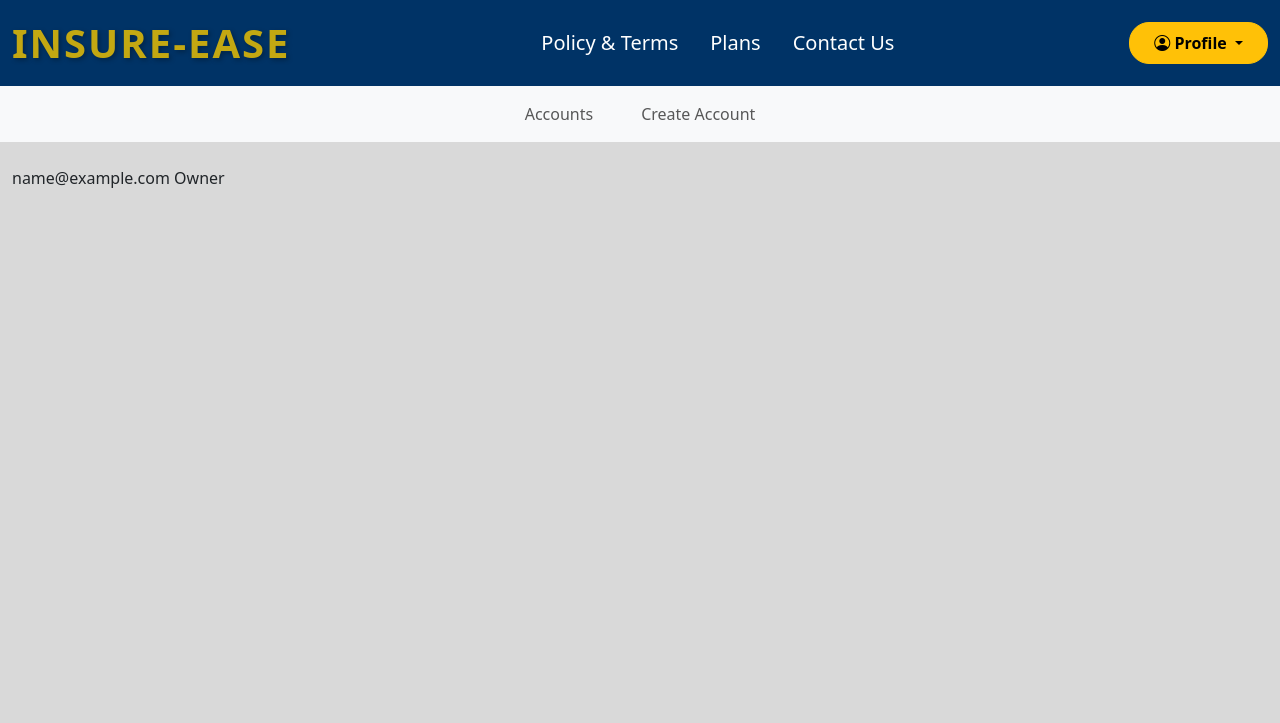
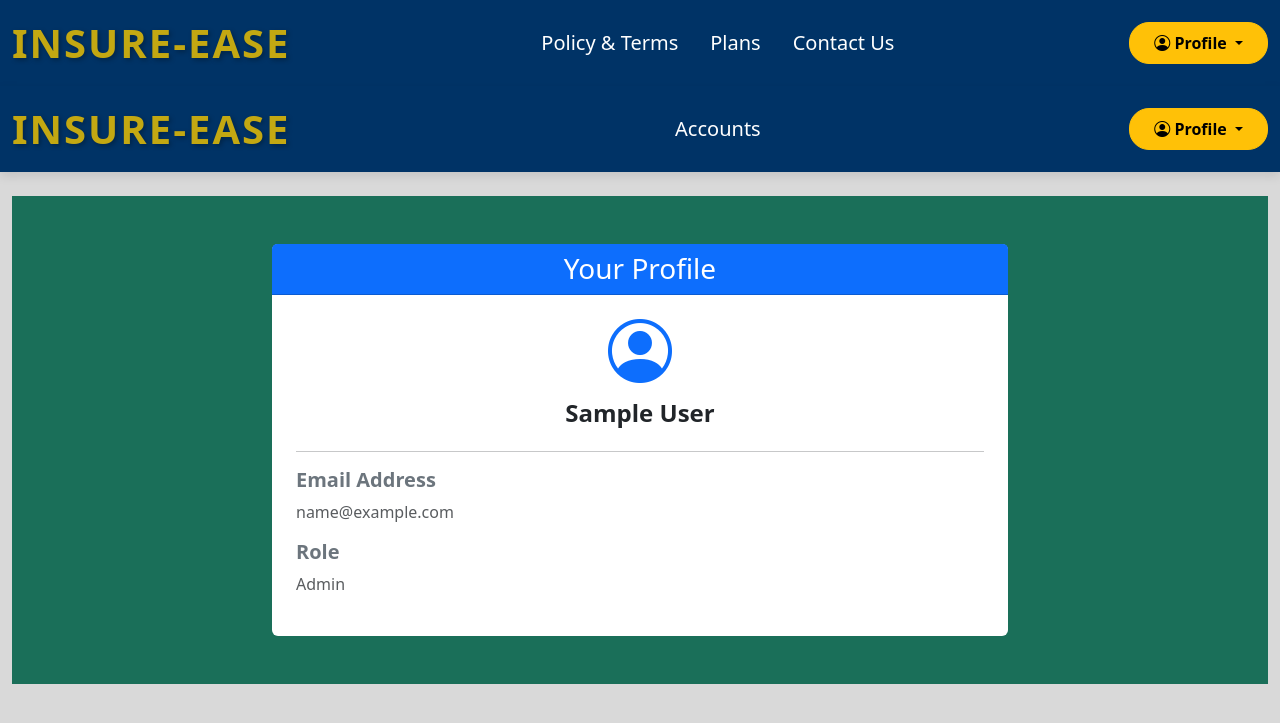
Before and after one commit to KadenNYP/ISPJ_Group5C, a Flask app: page /profile in a window 1280 px wide. Shown: the top 723 px of the page. Run offline with Flask 3, Linux system fonts and the light colour scheme; a user stored in the database is signed in; tables that the repository leaves empty hold one stand-in row (values such as "Sample post").

Commit message:
Added the design & fix the displaying user's name & role (profile.html) + improved on staff navbar design (_navbarStaff.html)

```diff
--- a/app/Templates/Base.html
+++ b/app/Templates/Base.html
@@ -17,8 +17,10 @@
         {% include 'includes/_navbar.html' %}
     {% endblock %}
 
-    {% if current_user.is_authenticated and current_user.role.name != 'Customer' %}
+    {% if current_user.is_authenticated %}
+    {% if current_user.role_id in [1, 2] %}  {# Assuming 1 is Admin and 2 is Staff #}
         {% include 'includes/_navbarStaff.html' %}
+    {% endif %}
     {% endif %}
 
     {% with messages = get_flashed_messages(with_categories=true) %}
--- a/app/Templates/includes/_navbarStaff.html
+++ b/app/Templates/includes/_navbarStaff.html
@@ -1,12 +1,36 @@
-<nav class="navbar navbar-expand-lg bg-light">
+<nav class="navbar navbar-expand-lg navbar-light" style="background-color: #003366; box-shadow: 0 4px 10px rgba(0, 0, 0, 0.1);">
     <div class="container-fluid">
-        <div class="row w-100 mx-0">
-            <div class="collapse navbar-collapse" id="navbarNav">
-                <ul class="navbar-nav mx-auto justify-content-center">
-                    <li class="nav-item mx-3"><a class="nav-link" href="{{ url_for('auth.userdb') }}">Accounts</a></li>
-                    <li class="nav-item mx-3"><a class="nav-link" href="{{ url_for('auth.signup') }}">Create Account</a></li>
-                </ul>
-            </div>
+        <a class="navbar-brand logo-text" href="/">INSURE-EASE</a>
+
+        <div class="collapse navbar-collapse" id="navbarNav">
+            <ul class="navbar-nav mx-auto">
+                <li class="nav-item">
+                    <a class="nav-link text-white px-3 fs-5" href="{{ url_for('auth.userdb') }}">Accounts</a>
+                </li>
+            </ul>
+
+            <ul class="navbar-nav">
+                <li class="nav-item">
+                    {% if not current_user.is_authenticated %}
+                    <a class="btn btn-warning px-4 py-2 fw-bold before-login"
+                        href="{{ url_for('auth.login') }}">Login</a>
+                    {% else %}
+                    <div class="button-group">
+                        <button class="btn btn-warning px-4 py-2 fw-bold after-login dropdown-toggle"
+                            id="profileDropdown" role="button" data-bs-toggle="dropdown" aria-expanded="false">
+                            <i class="bi bi-person-circle"></i>
+                            Profile
+                        </button>
+                        <div class="dropdown-menu dropdown-menu-end">
+                            <a class="dropdown-item" href="{{ url_for('auth.profile') }}">View Profile</a>
+                            <a class="dropdown-item" href="{{ url_for('route.index') }}">Change Password</a>
+                            <div class="dropdown-divider"></div>
+                            <a class="dropdown-item" href="{{ url_for('auth.logout')}}">Logout</a>
+                        </div>
+                    </div>
+                    {% endif %}
+                </li>
+            </ul>
         </div>
     </div>
 </nav>
--- a/app/Templates/user/profile.html
+++ b/app/Templates/user/profile.html
@@ -1,7 +1,39 @@
+<link rel="stylesheet" href="{{ url_for('static', filename='css/profile.css') }}">
+
 {% extends 'base.html' %}
 
 {% block content %}
-{{ current_user.fname }} {{ current_user.lname }}
-{{ current_user.email }}
-{{ current_user.role.name }}
+<div class="profile-page-container py-5">
+    <div class="container">
+        <div class="row justify-content-center">
+            <div class="col-md-8">
+                <div class="card border-0">
+                    <div class="card-header bg-primary text-white text-center">
+                        <h3 class="mb-0">Your Profile</h3>
+                    </div>
+                    <div class="card-body p-4">
+                        <div class="profile-name text-center mb-4">
+                            <i class="bi bi-person-circle display-3 text-primary"></i>
+                            <h4 class="fw-bold mt-3">{{ current_user.first_name }} {{ current_user.last_name }}</h4>
+                        </div>
+                        <hr>
+                        <div class="profile-details">
+                            <h5 class="text-secondary fw-bold">Email Address</h5>
+                            <p class="text-muted">{{ current_user.email }}</p>
+                            <h5 class="text-secondary fw-bold mt-3">Role</h5>
+                            <p class="text-muted">
+                                {% set role_mapping = {
+                                1: 'Admin',
+                                2: 'Staff',
+                                3: 'User'
+                                } %}
+                                {{ role_mapping.get(current_user.role_id) }}
+                            </p>
+                        </div>
+                    </div>
+                </div>
+            </div>
+        </div>
+    </div>
+</div>
 {% endblock %}
--- a/app/auth.py
+++ b/app/auth.py
@@ -96,10 +96,12 @@ def logout():
     flash('You have been logged out.')
     return redirect(url_for('route.index'))
 
+
 @auth.route('profile', methods=["GET", "POST"])
 @login_required
 def profile():
     return render_template('user/profile.html', user=current_user)
+
 
 @auth.route('userdb', methods=["GET", "POST"])
 @login_required
--- a/app/init.py
+++ b/app/init.py
@@ -9,7 +9,7 @@ db = SQLAlchemy()
 def create_app():
     app = Flask(__name__)
     app.config['SECRET_KEY'] = 'secret'
-    app.config['SQLALCHEMY_DATABASE_URI'] = 'mysql://root:password123@localhost/website'
+    app.config['SQLALCHEMY_DATABASE_URI'] = 'mysql://website:password123@localhost/website'
     db.init_app(app)
 
     from .auth import auth as auth_blueprint
--- /dev/null
+++ b/app/static/css/profile.css
@@ -0,0 +1,4 @@
+.profile-page-container {
+    background-color: #1a6f59 !important;
+    padding: 40px 0;
+}
```
